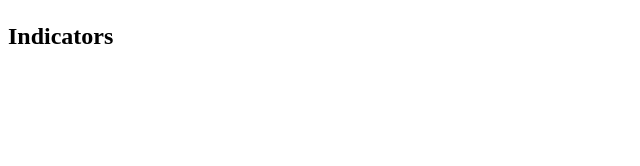
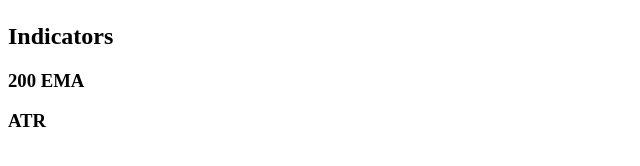
Before and after one commit to xunxuntj/ETH_Scapling_Helper, a Next.js app in the folder frontend/: page / in a window 1280 px wide. Shown: the part 362-528 px from the top of the page, without its empty margins (0-640 px from the left). Built offline with nearby package versions, Linux system fonts and the light colour scheme.

Commit message:
feat: add indicators to the indicators section on the dashboard component

```diff
--- a/frontend/components/Dashboard.js
+++ b/frontend/components/Dashboard.js
@@ -27,6 +27,12 @@ function Dashboard() {
             </div>
             <div>
                 <h2>Indicators</h2>
+                <div>
+                  <h3>200 EMA</h3>
+                </div>
+                <div>
+                  <h3>ATR</h3>
+                </div>
             </div>
         </div>
     );
```
